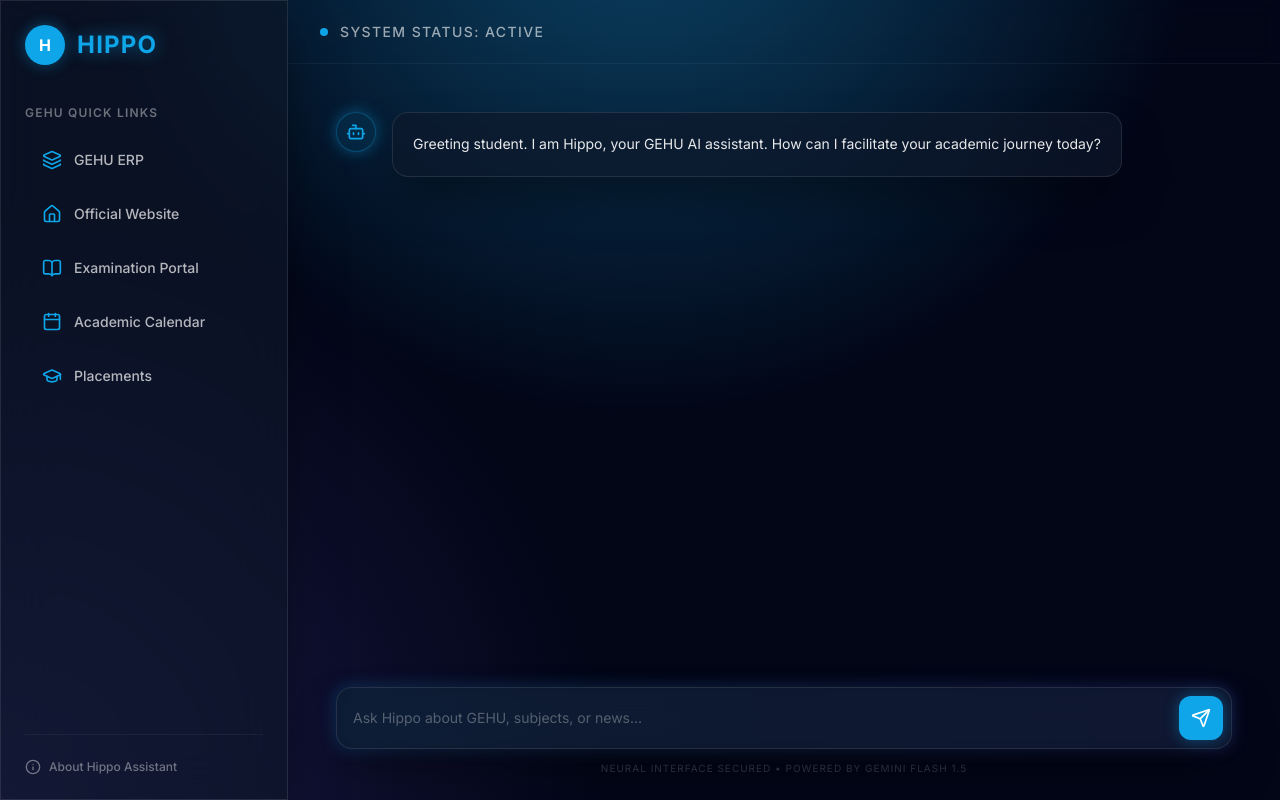
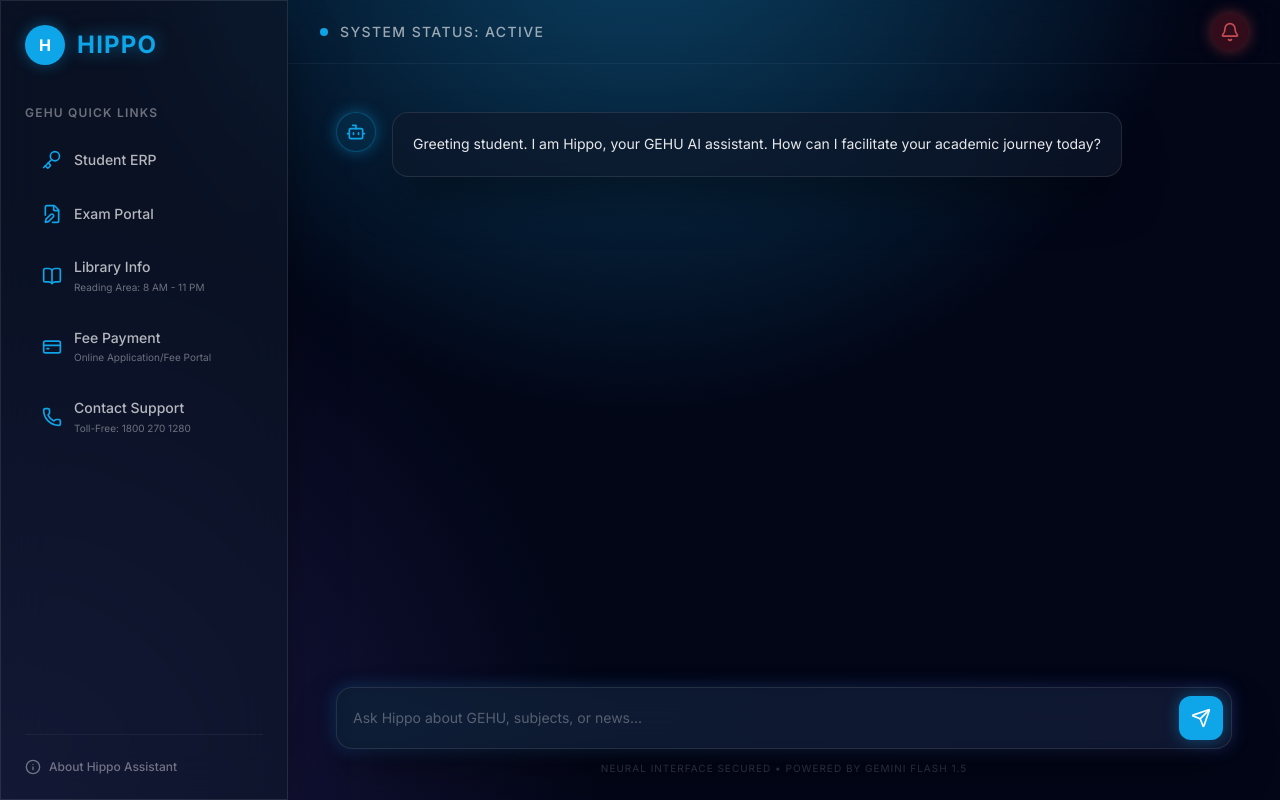
Before and after one commit to lokeshsaklani07-tech/Hippo-AI-GEHU, a Next.js app: page / in a window 1280 px wide. Built offline with nearby package versions, Linux system fonts and the light colour scheme.

Commit message:
feat: add professional enquiry features, sidebar links, and training data

```diff
--- /dev/null
+++ b/src/app/api/alerts/route.ts
@@ -0,0 +1,16 @@
+import { NextResponse } from 'next/server';
+import fs from 'fs';
+import path from 'path';
+
+export async function GET() {
+  try {
+    const alertsPath = path.join(process.cwd(), 'alerts.txt');
+    if (fs.existsSync(alertsPath)) {
+      const content = fs.readFileSync(alertsPath, 'utf8').trim();
+      return NextResponse.json({ alert: content, hasAlert: content.length > 0 });
+    }
+    return NextResponse.json({ alert: '', hasAlert: false });
+  } catch (error) {
+    return NextResponse.json({ alert: '', hasAlert: false });
+  }
+}
--- a/src/app/api/chat/route.ts
+++ b/src/app/api/chat/route.ts
@@ -48,8 +48,22 @@ export async function POST(req: Request) {
 
     RULE: Use the FAQ, College Data, and Bot Responses first for high accuracy on admissions, contacts, courses, fees, etc.
     If you use the internet search, cite your source naturally. Be the smart friend who explains simply.
+    LEAD CAPTURE RULE: If a user asks about 'Admission' or 'Fees', you MUST include this exact phrase in your response: 'Main aapki help kar sakta hoon! Kya aap apna Phone Number aur Course share karenge? Humari team aapko contact kar legi.'
 
     WEB CONTEXT: ${searchContext}`;
+
+    // Extract potential leads
+    const phoneRegex = /\b\d{10}\b/;
+    if (phoneRegex.test(lastMessage)) {
+      const fs = require('fs');
+      const path = require('path');
+      const leadEntry = `"${new Date().toISOString()}", "${lastMessage.replace(/"/g, '""')}"\n`;
+      try {
+        fs.appendFileSync(path.join(process.cwd(), 'leads.csv'), leadEntry);
+      } catch (e) {
+        console.error("Failed to save lead", e);
+      }
+    }
 
     const chatCompletion = await groq.chat.completions.create({
       messages: [
--- a/src/components/Sidebar.tsx
+++ b/src/components/Sidebar.tsx
@@ -2,21 +2,21 @@
 
 import { cn } from "@/lib/utils";
 import {
-  Home,
+  Key,
+  FileEdit,
   BookOpen,
-  Calendar,
+  CreditCard,
+  Phone,
   ExternalLink,
-  GraduationCap,
-  Info,
-  Layers
+  Info
 } from "lucide-react";
 
 const links = [
-  { name: "GEHU ERP", url: "https://erp.gehu.ac.in/", icon: Layers },
-  { name: "Official Website", url: "https://www.gehu.ac.in/", icon: Home },
-  { name: "Examination Portal", url: "https://www.gehu.ac.in/content/gehu/en/examination.html", icon: BookOpen },
-  { name: "Academic Calendar", url: "https://www.gehu.ac.in/content/gehu/en/academic-calendar.html", icon: Calendar },
-  { name: "Placements", url: "https://www.gehu.ac.in/content/gehu/en/placements.html", icon: GraduationCap },
+  { name: "Student ERP", url: "https://erp.gehu.ac.in/", icon: Key, subtext: "" },
+  { name: "Exam Portal", url: "https://gehu.ac.in/dehradun/exam-portal/", icon: FileEdit, subtext: "" },
+  { name: "Library Info", url: "#", icon: BookOpen, subtext: "Reading Area: 8 AM - 11 PM" },
+  { name: "Fee Payment", url: "https://gehu.ac.in/", icon: CreditCard, subtext: "Online Application/Fee Portal" },
+  { name: "Contact Support", url: "tel:18002701280", icon: Phone, subtext: "Toll-Free: 1800 270 1280" },
 ];
 
 export function Sidebar() {
@@ -40,9 +40,12 @@ export function Sidebar() {
               rel="noopener noreferrer"
               className="flex items-center gap-3 px-4 py-3 rounded-xl hover:bg-white/5 border border-transparent hover:border-white/10 transition-all group"
             >
-              <link.icon className="w-5 h-5 text-hippo-primary group-hover:scale-110 transition-transform" />
-              <span className="text-sm font-medium text-white/70 group-hover:text-white">{link.name}</span>
-              <ExternalLink className="w-3 h-3 ml-auto opacity-0 group-hover:opacity-100 transition-opacity" />
+              <link.icon className="w-5 h-5 text-hippo-primary group-hover:scale-110 transition-transform shrink-0" />
+              <div className="flex flex-col">
+                <span className="text-sm font-medium text-white/70 group-hover:text-white leading-tight">{link.name}</span>
+                {link.subtext && <span className="text-[10px] text-white/40 mt-1">{link.subtext}</span>}
+              </div>
+              {!link.subtext && <ExternalLink className="w-3 h-3 ml-auto opacity-0 group-hover:opacity-100 transition-opacity" />}
             </a>
           ))}
         </nav>
--- a/src/components/chat/ChatContainer.tsx
+++ b/src/components/chat/ChatContainer.tsx
@@ -2,7 +2,7 @@
 
 import { useState, useRef, useEffect } from "react";
 import { motion, AnimatePresence } from "framer-motion";
-import { Send, User, Bot, Globe, ExternalLink } from "lucide-react";
+import { Send, User, Bot, Globe, ExternalLink, Bell } from "lucide-react";
 import ReactMarkdown from "react-markdown";
 import { cn } from "@/lib/utils";
 
@@ -21,6 +21,7 @@ export function ChatContainer() {
   ]);
   const [input, setInput] = useState("");
   const [isLoading, setIsLoading] = useState(false);
+  const [alertText, setAlertText] = useState("");
   const scrollRef = useRef<HTMLDivElement>(null);
 
   useEffect(() => {
@@ -28,6 +29,24 @@ export function ChatContainer() {
       scrollRef.current.scrollTop = scrollRef.current.scrollHeight;
     }
   }, [messages]);
+
+  useEffect(() => {
+    // Fetch live alerts
+    const fetchAlerts = async () => {
+      try {
+        const res = await fetch("/api/alerts");
+        const data = await res.json();
+        if (data.hasAlert) {
+          setAlertText(data.alert);
+        }
+      } catch (e) {
+        console.error("Failed to fetch alerts", e);
+      }
+    };
+    fetchAlerts();
+    const interval = setInterval(fetchAlerts, 10000); // check every 10s
+    return () => clearInterval(interval);
+  }, []);
 
   const handleSubmit = async (e: React.FormEvent) => {
     e.preventDefault();
@@ -73,6 +92,22 @@ export function ChatContainer() {
             isLoading && "animate-ping"
           )} />
           <span className="text-sm font-medium tracking-widest text-white/60">SYSTEM STATUS: ACTIVE</span>
+        </div>
+
+        {/* Notification Bell */}
+        <div className="relative group flex items-center">
+          <div className={cn(
+            "p-2 rounded-full transition-all duration-500",
+            alertText ? "bg-red-500/20 text-red-400 shadow-[0_0_15px_rgba(239,68,68,0.5)]" : "bg-white/5 text-white/40"
+          )}>
+            <Bell className={cn("w-5 h-5", alertText && "animate-pulse")} />
+          </div>
+          {alertText && (
+            <div className="absolute right-0 top-full mt-2 w-64 p-3 rounded-xl glass-card border border-red-500/30 text-xs text-white/90 opacity-0 group-hover:opacity-100 transition-opacity pointer-events-none z-50">
+              <span className="font-bold text-red-400 mb-1 block">LIVE EXAM ALERT</span>
+              {alertText}
+            </div>
+          )}
         </div>
       </header>
 
```
Also changed, not shown: alerts.txt (added), 1 other file (tests, documents, lock files or other folders).
